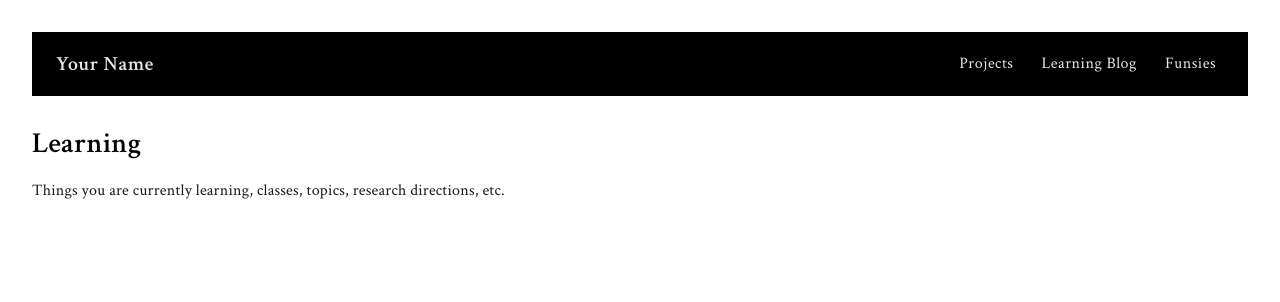
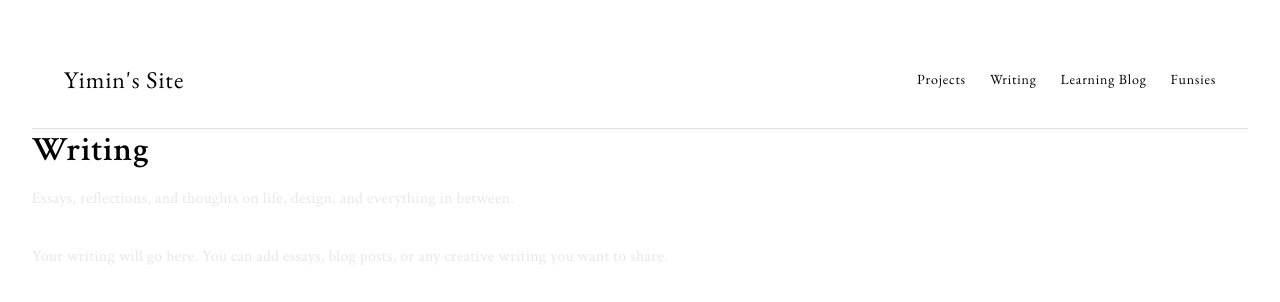
Before and after one commit to amoveablefeastym/my-personal-website, a React (Vite) app: page /writing in a window 1280 px wide. Shown: the top 302 px of the page. Built offline with nearby package versions, Linux system fonts and the light colour scheme.

Commit message:
Updated Navbar with added writing section and updated style

```diff
--- a/src/App.jsx
+++ b/src/App.jsx
@@ -2,6 +2,7 @@ import { Routes, Route } from "react-router-dom"
 import Navbar from "./components/Navbar.jsx"
 import Home from "./pages/Home.jsx"
 import Projects from "./pages/Projects.jsx"
+import Writing from "./pages/Writing.jsx"
 import Learning from "./pages/Learning.jsx"
 import Funsies from "./pages/Funsies.jsx"
 
@@ -14,7 +15,8 @@ function App() {
         <Routes>
           <Route path="/" element={<Home />} />
           <Route path="/projects" element={<Projects />} />
-          <Route path="/writing" element={<Learning />} /> {/* Combined Learning/Blog route */}
+          <Route path="/writing" element={<Writing />} /> {/* Creative writing page */}
+          <Route path="/learning" element={<Learning />} /> {/* Learning blog page */}
           <Route path="/funsies" element={<Funsies />} />
         </Routes>
       </main>
--- a/src/components/Navbar.jsx
+++ b/src/components/Navbar.jsx
@@ -27,7 +27,8 @@ import Button from "@mui/material/Button"
 // - to: the URL path that React Router navigates to (e.g. "/projects")
 const navItems = [
   { label: "Projects", to: "/projects" },
-  { label: "Learning Blog", to: "/writing" }, // Combined Learning and Blog
+  { label: "Writing", to: "/writing" }, // Creative writing and essays
+  { label: "Learning Blog", to: "/learning" }, // Learning and blog content
   { label: "Funsies", to: "/funsies" },
 ]
 
@@ -36,7 +37,7 @@ const navItems = [
 function Navbar() {
   // clickedItem holds the label of the nav item that was most recently clicked.
   // - null means: no item is currently "active" for animation.
-// - a string (e.g. "Projects") means: animate that specific item.
+  // - a string (e.g. "Projects") means: animate that specific item.
   const [clickedItem, setClickedItem] = useState(null)
 
   // handleClick is called whenever a nav item (or the logo) is clicked.
@@ -45,11 +46,11 @@ function Navbar() {
     // Mark this item as clicked (so we can scale and bold it).
     setClickedItem(label)
 
-    // After 600ms, reset clickedItem back to null.
+    // After 400ms, reset clickedItem back to null.
     // This lets the item smoothly return to its normal state after the animation.
     setTimeout(() => {
       setClickedItem(null)
-    }, 600)
+    }, 400)
   }
 
   // The JSX returned by the Navbar component.
@@ -66,24 +67,28 @@ function Navbar() {
       // sx is MUI's styling prop that takes a style object.
       sx={{
         // Horizontal padding inside the AppBar (left and right).
-        px: 3,
-        // Pure black background (Notion-style dark mode).
-        backgroundColor: "#000000",
-        // Soft off-white text color.
-        color: "#e8e8e8",
+        px: 4,
+        // Vertical padding for breathing room (top and bottom).
+        py: 2,
+        // Pure white background - The New Yorker style.
+        backgroundColor: "#ffffff",
+        // Near-black text color for high contrast and readability.
+        color: "#000000",
+        // Subtle bottom border - New Yorker uses a thin dividing line.
+        borderBottom: "1px solid #e0e0e0",
       }}
     >
       {/* Toolbar provides horizontal layout and spacing inside the AppBar. */}
       <Toolbar
-        // disableGutters removes the Toolbar’s default left/right padding.
+        // disableGutters removes the Toolbar's default left/right padding.
         disableGutters
         // justifyContent="space-between" pushes left and right contents apart.
         sx={{ justifyContent: "space-between" }}
       >
-        {/* LEFT SIDE: Site title / logo */}
+        {/* LEFT SIDE: Site title / logo - The New Yorker style elegant serif */}
         <Typography
-          // variant="h6" applies MUI's h6 text size and style.
-          variant="h6"
+          // variant="h5" applies MUI's h5 text size (slightly larger, more prominent).
+          variant="h5"
           // component={RouterLink} makes this Typography behave like a <a> link
           // powered by React Router (no full page reload).
           component={RouterLink}
@@ -95,39 +100,36 @@ function Navbar() {
           sx={{
             // Remove underline that links normally have.
             textDecoration: "none",
-            // Inherit the parent color (the AppBar's text color).
-            color: "inherit",
-            // Make the text semi-bold.
-            fontWeight: 600,
-            // Use your chosen serif font stack for a Goudy-style feel.
-            fontFamily:
-              "'Goudy Bookletter 1911', 'Crimson Text', 'EB Garamond', Georgia, serif",
-            // Slight letter spacing for a more elegant look.
-            letterSpacing: "0.5px",
-            // Smooth transition for scale changes (used in hover and click).
-            transition: "transform 0.3s ease",
+            // Near-black color matching The New Yorker aesthetic.
+            color: "#000000",
+            // Regular weight - The New Yorker uses elegant but not heavy type.
+            fontWeight: 400,
+            // Classic serif font stack - Garamond is The New Yorker's signature typeface.
+            fontFamily: "'EB Garamond', 'Crimson Text', 'Garamond', Georgia, serif",
+            // Wide letter spacing for refined, spacious feel.
+            letterSpacing: "1px",
+            // Smooth transition for subtle hover effects.
+            transition: "opacity 0.2s ease",
             // inline-block is required for the CSS transform to work properly.
             display: "inline-block",
-            // If clickedItem === "logo", scale up the text; otherwise normal size.
-            transform: clickedItem === "logo" ? "scale(1.15)" : "scale(1)",
             // &:hover defines styles when the user hovers over the title/logo.
             "&:hover": {
-              // Slightly enlarge the logo on hover (5% bigger).
-              transform: "scale(1.05)",
+              // Slight fade on hover - very subtle, very New Yorker.
+              opacity: 0.7,
             },
           }}
         >
-          {/* Replace "Your Name" with your real name. */}
-          Your Name
+          {/* Replace with your name in elegant title case. */}
+          Yimin's Site
         </Typography>
 
-        {/* RIGHT SIDE: Navigation buttons */}
+        {/* RIGHT SIDE: Navigation buttons - The New Yorker style understated links */}
         <Box
           // Box is a generic flex container for laying out the nav buttons in a row.
           sx={{
             display: "flex",
-            // gap defines the spacing between buttons (in theme spacing units).
-            gap: 1.5,
+            // More generous gap between nav items for breathing room.
+            gap: 3,
           }}
         >
           {/* Map over navItems to render one Button per nav item. */}
@@ -144,40 +146,49 @@ function Navbar() {
               to={item.to}
               // When the button is clicked, call handleClick with its label.
               onClick={() => handleClick(item.label)}
-              // disableRipple removes MUI's default ripple effect to keep your
-              // custom animation more prominent.
+              // disableRipple removes MUI's default ripple effect.
               disableRipple
               // sx defines the visual style and animation behavior.
               sx={{
                 // Prevent MUI from auto-transforming text to uppercase.
                 textTransform: "none",
-                // Base font size for the button label - increased from 14 to 16
-                fontSize: 16,
-                // Same serif font family as the title, for a consistent look.
-                fontFamily:
-                  "'Goudy Bookletter 1911', 'Crimson Text', 'EB Garamond', Georgia, serif",
-                // Slight letter spacing.
-                letterSpacing: "0.5px",
-                // Smooth transitions for scale and font-size changes.
-                transition: "transform 0.3s ease, font-size 0.3s ease",
-                // If this button was the last clicked, slightly enlarge it;
-                // otherwise, show it at normal size.
-                transform: clickedItem === item.label ? "scale(1.2)" : "scale(1)",
-                // Make the text bolder when this is the clicked item.
-                fontWeight: clickedItem === item.label ? 700 : 400,
-                // Hover styles: these apply while the mouse is over the button.
+                // Small, refined font size - The New Yorker uses understated nav.
+                fontSize: 14,
+                // Classic serif font family matching the logo.
+                fontFamily: "'EB Garamond', 'Crimson Text', 'Garamond', Georgia, serif",
+                // Wide letter spacing for elegance.
+                letterSpacing: "0.8px",
+                // Regular weight - not bold, keeps it refined.
+                fontWeight: 400,
+                // Near-black text matching the overall aesthetic.
+                color: "#000000",
+                // Smooth opacity transition for hover effect.
+                transition: "opacity 0.2s ease, border-bottom 0.2s ease",
+                // Remove default button padding for tighter, more text-like appearance.
+                padding: "4px 0",
+                // Minimum width to prevent text jumping.
+                minWidth: "auto",
+                // Bottom border - transparent by default.
+                borderBottom: "1px solid transparent",
+                // If this is the clicked item, show a subtle underline.
+                ...(clickedItem === item.label && {
+                  borderBottom: "1px solid #000000",
+                }),
+                // Hover styles: The New Yorker's signature subtle fade.
                 "&:hover": {
-                  // Slight scale-up on hover for a "breathing" effect.
-                  transform: "scale(1.1)",
-                  // Make the label semi-bold on hover.
-                  fontWeight: 600,
-                  // Keep background transparent so it feels more "text-like".
+                  // Fade to gray on hover - very refined.
+                  opacity: 0.6,
+                  // Keep background transparent (no highlight box).
                   backgroundColor: "transparent",
+                  // Show subtle underline on hover.
+                  borderBottom: "1px solid #cccccc",
                 },
                 // &:active applies while the button is actively being clicked.
                 "&:active": {
                   // Disable any click shadow styling.
                   boxShadow: "none",
+                  // Full underline on click.
+                  borderBottom: "1px solid #000000",
                 },
                 // &:focus applies when the button gets keyboard focus (e.g., via Tab).
                 "&:focus": {
@@ -188,7 +199,7 @@ function Navbar() {
                 },
               }}
             >
-              {/* The visible text on the button, e.g. "Projects", "Learning", etc. */}
+              {/* The visible text on the button, e.g. "Projects", "Writing", etc. */}
               {item.label}
             </Button>
           ))}
--- /dev/null
+++ b/src/pages/Writing.jsx
@@ -0,0 +1,55 @@
+// src/pages/Writing.jsx
+// This page displays your creative writing, essays, and personal reflections
+
+import Box from "@mui/material/Box"
+import Typography from "@mui/material/Typography"
+
+// Reuse the same serif font stack
+const serifFont =
+  "'Goudy Bookletter 1911', 'Crimson Text', 'EB Garamond', Georgia, serif"
+
+function Writing() {
+  return (
+    <Box>
+      {/* Page heading */}
+      <Typography
+        variant="h4"
+        component="h1"
+        sx={{
+          mb: 2,
+          fontWeight: 600,
+          fontFamily: serifFont,
+          letterSpacing: "0.5px",
+        }}
+      >
+        Writing
+      </Typography>
+
+      {/* Subtitle */}
+      <Typography
+        variant="body1"
+        sx={{
+          mb: 4,
+          color: "#e8e8e8",
+          fontFamily: serifFont,
+        }}
+      >
+        Essays, reflections, and thoughts on life, design, and everything in between.
+      </Typography>
+
+      {/* Placeholder content - you can add your writing pieces here */}
+      <Typography
+        variant="body1"
+        sx={{
+          fontFamily: serifFont,
+          color: "#e8e8e8",
+          lineHeight: 1.8,
+        }}
+      >
+        Your writing will go here. You can add essays, blog posts, or any creative writing you want to share.
+      </Typography>
+    </Box>
+  )
+}
+
+export default Writing
```
